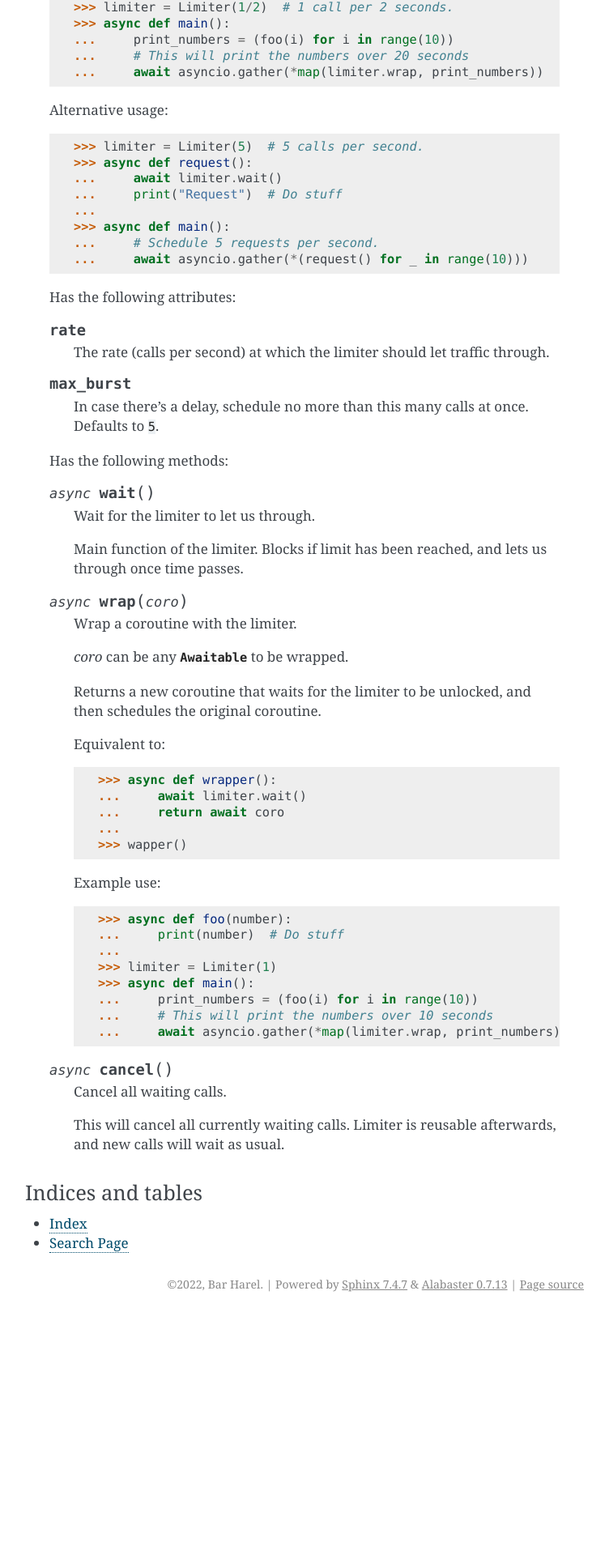
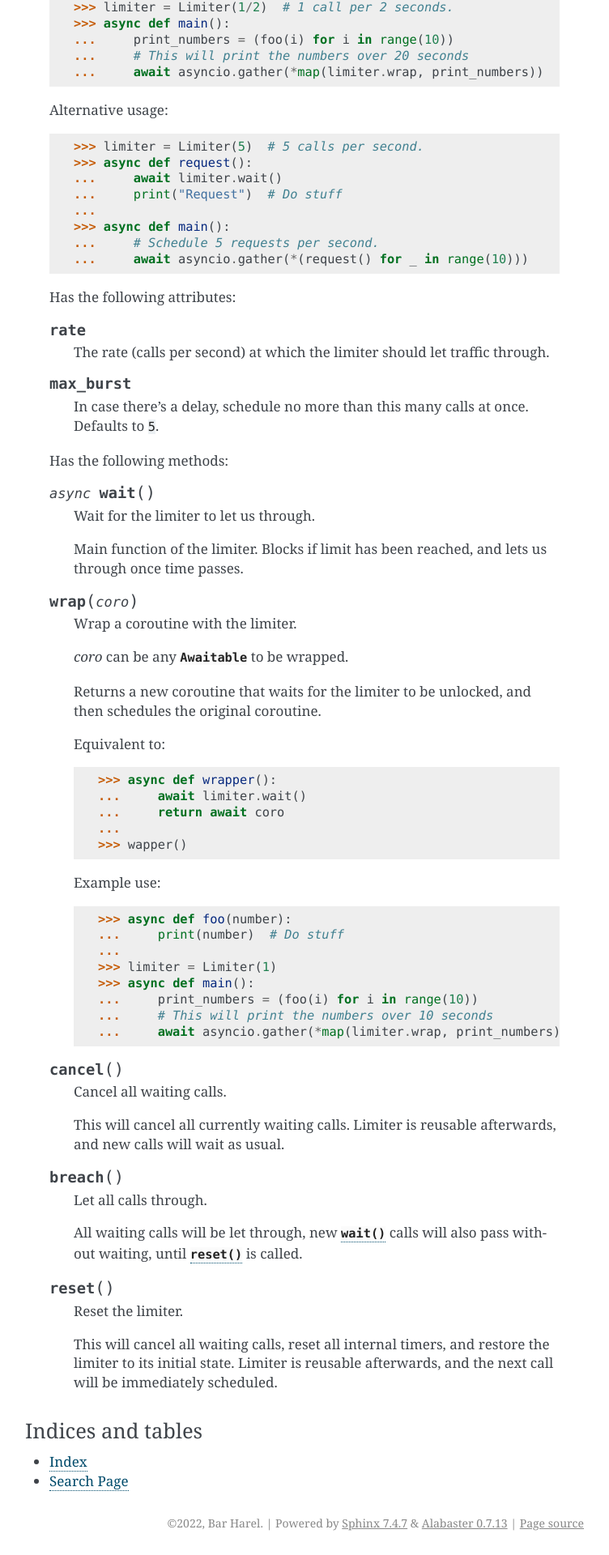
Before and after one commit to bharel/asynciolimiter, a Sphinx documentation site: the page built from docs/index.rst, in a window 1280 px wide. Shown: the part 1542-3462 px from the top of the page at 81% size, without its empty margins (389-1141 px from the left). Built offline with Sphinx 7.4.7, drawn with Linux system fonts in a browser that asks for light colours; before the commit the page ends 3167 px from its top, so only the background shows below that.

Commit message:
docs underway

```diff
--- a/docs/_static/custom.css
+++ b/docs/_static/custom.css
@@ -1,3 +1,3 @@
 .py .method {
-    margin-top: 1em;
+    margin-bottom: 1em;
 }
--- a/docs/index.rst
+++ b/docs/index.rst
@@ -124,7 +124,6 @@ Implementations
 
 
     .. method:: wrap(coro)
-        :async:
 
         Wrap a coroutine with the limiter.
 
@@ -133,7 +132,7 @@ Implementations
         Returns a new coroutine that waits for the limiter to be unlocked, and
         then schedules the original coroutine.
 
-        Equivalent to:
+        Equivalent to::
 
             >>> async def wrapper():
             ...     await limiter.wait()
@@ -141,7 +140,7 @@ Implementations
             ...
             >>> wapper()
 
-        Example use:
+        Example use::
 
             >>> async def foo(number):
             ...     print(number)  # Do stuff
@@ -153,13 +152,27 @@ Implementations
             ...     await asyncio.gather(*map(limiter.wrap, print_numbers))
 
     .. method:: cancel()
-        :async:
 
         Cancel all waiting calls.
 
         This will cancel all currently waiting calls.
         Limiter is reusable afterwards, and new calls will wait as usual.
 
+    .. method:: breach()
+
+        Let all calls through.
+
+        All waiting calls will be let through, new :meth:`wait` calls will also
+        pass without waiting, until :meth:`reset` is called.
+
+    .. method:: reset()
+
+        Reset the limiter.
+
+        This will cancel all waiting calls, reset all internal timers, and
+        restore the limiter to its initial state.
+        Limiter is reusable afterwards, and the next call will be
+        immediately scheduled.
 
 
 
```
